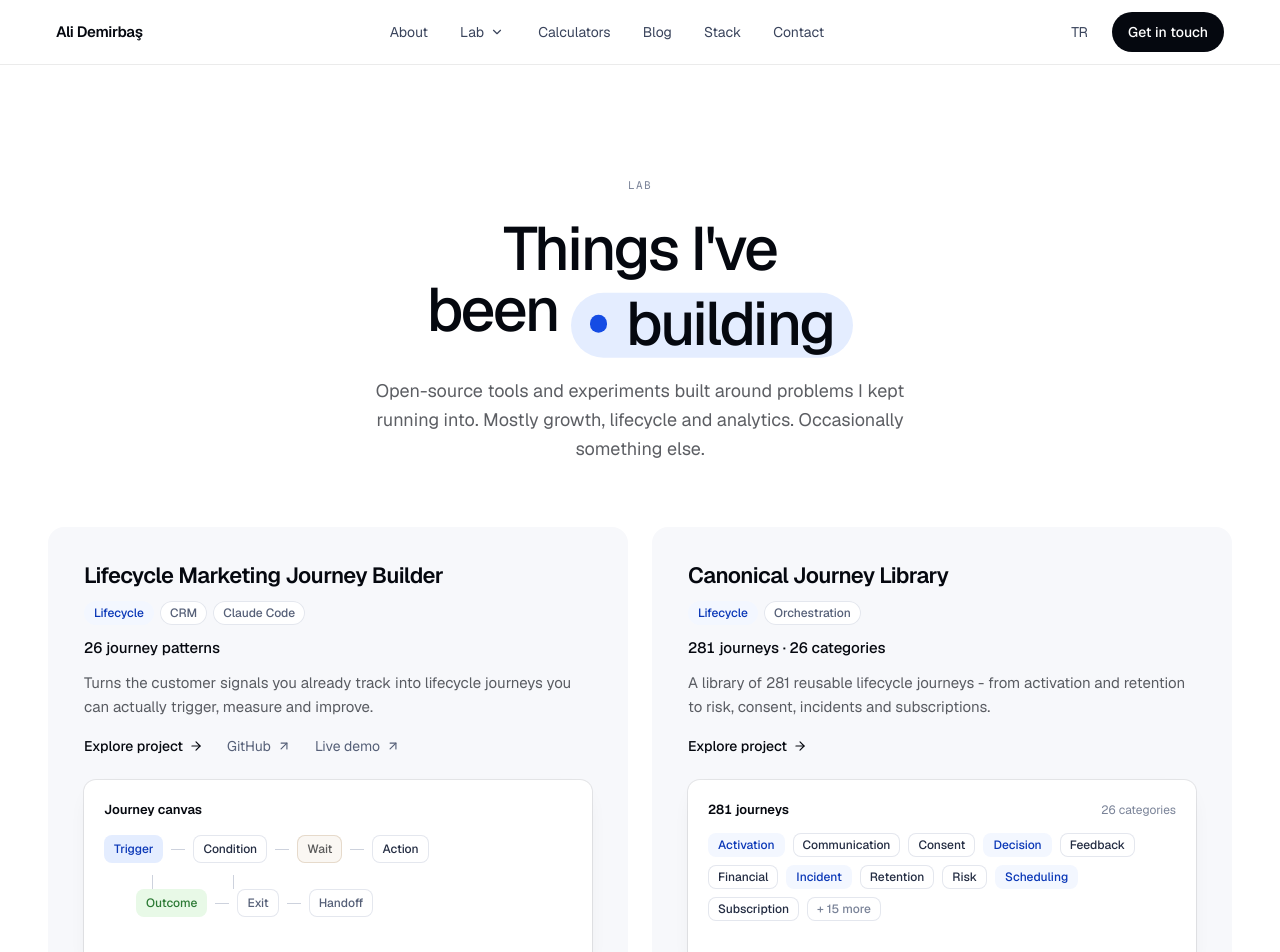
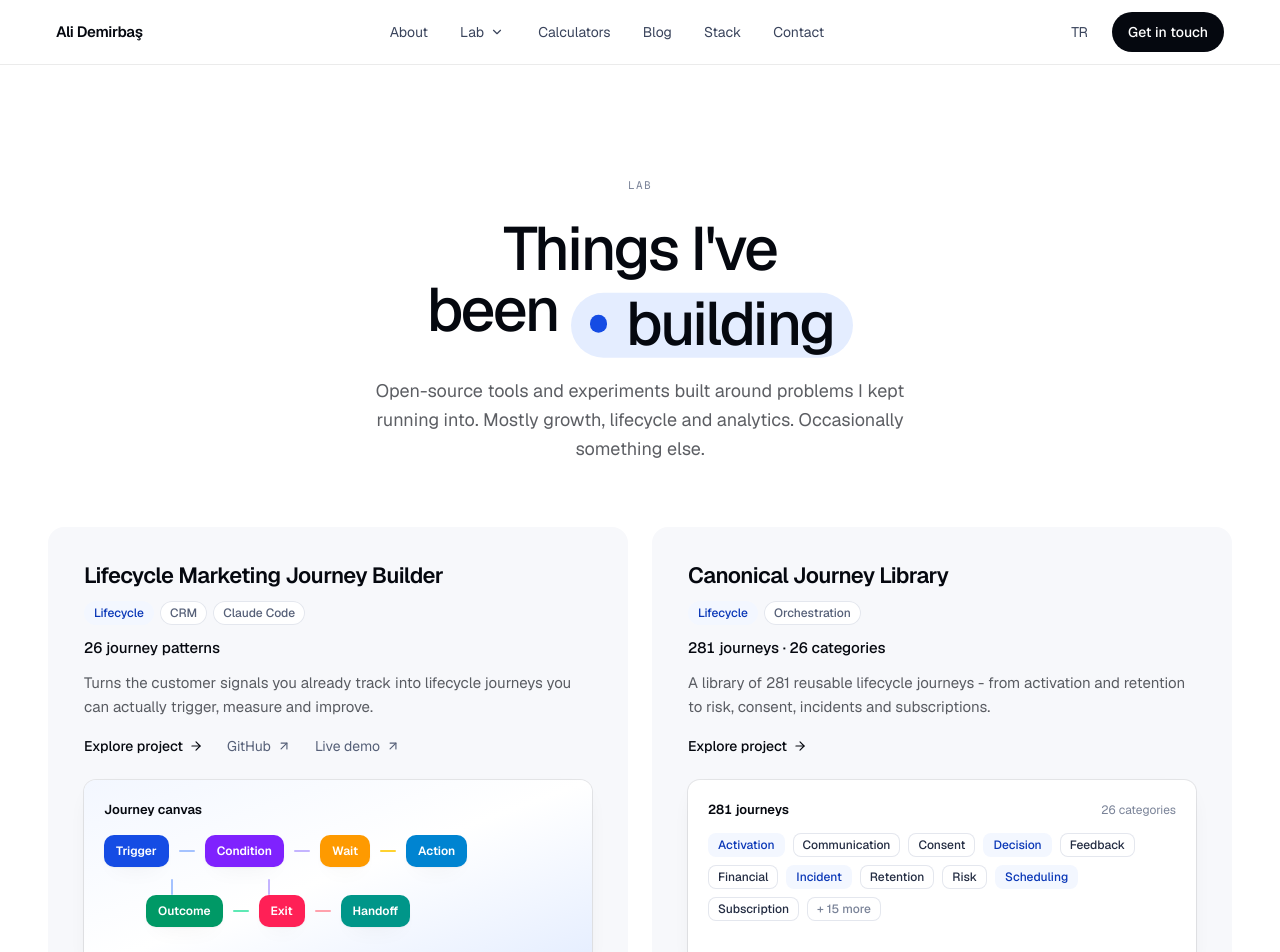
Before and after one commit to hulusi-tunc/alidemirbas-pro, a Next.js app: page /lab in a window 1280 px wide. Shown: the top 952 px of the page. Built offline with nearby package versions, Linux system fonts and the light colour scheme.

Commit message:
Journey canvas preview: filled colour nodes + gradient ground, same real node kinds

```diff
--- a/src/components/ui/LabPreviews.tsx
+++ b/src/components/ui/LabPreviews.tsx
@@ -38,33 +38,38 @@ export function JourneyCanvasPreview({ lang, size = "md" }: { lang: Lang; size?:
       outcome: "Sonuç", exit: "Çıkış", handoff: "Devir",
     },
   }[lang];
+  // Node kind -> a fixed, semantic colour (same seven kinds as before,
+  // just filled instead of outlined) - per explicit site-owner direction
+  // to make this illustration read more like a live flow-builder canvas.
+  // Every label stays one of the library's real seven kinds; only the
+  // colour treatment and the gradient ground changed, nothing invented.
   return (
     <div
       aria-hidden
-      className={`rounded-t-[12px] bg-paper p-5 pb-6 shadow-[0_0_0_1px_rgb(0_0_0/0.08),0_1px_2px_rgb(10_16_32/0.04),0_8px_24px_-12px_rgb(10_16_32/0.12)] transition-transform duration-[var(--duration-base)] ease-[var(--ease-out-smooth)] group-hover:scale-[1.01] ${size === "lg" ? "min-h-[240px]" : "min-h-[190px]"}`}
+      className={`rounded-t-[12px] bg-gradient-to-br from-primary-50 via-paper to-primary-100 p-5 pb-6 shadow-[0_0_0_1px_rgb(0_0_0/0.08),0_1px_2px_rgb(10_16_32/0.04),0_8px_24px_-12px_rgb(10_16_32/0.12)] transition-transform duration-[var(--duration-base)] ease-[var(--ease-out-smooth)] group-hover:scale-[1.01] ${size === "lg" ? "min-h-[240px]" : "min-h-[190px]"}`}
     >
       <p className="text-[13px] font-semibold text-ink-950">{T2.label}</p>
-      <div className="mt-4 flex flex-wrap items-center gap-2">
-        <span className="rounded-md bg-primary-100 px-2.5 py-1.5 text-xs font-medium text-primary-700">{T2.trigger}</span>
-        <span className="h-px w-3.5 bg-ink-200" />
-        <span className="rounded-md bg-paper px-2.5 py-1.5 text-xs font-medium text-ink-700 shadow-[inset_0_0_0_1px_var(--color-line)]">{T2.condition}</span>
-        <span className="h-px w-3.5 bg-ink-200" />
-        <span className="rounded-md bg-sand-50 px-2.5 py-1.5 text-xs font-medium text-neutral-700 shadow-[inset_0_0_0_1px_var(--color-sand-200)]">{T2.wait}</span>
-        <span className="h-px w-3.5 bg-ink-200" />
-        <span className="rounded-md bg-paper px-2.5 py-1.5 text-xs font-medium text-ink-700 shadow-[inset_0_0_0_1px_var(--color-line)]">{T2.action}</span>
+      <div className="mt-4 flex flex-wrap items-center gap-2.5">
+        <span className="rounded-lg bg-primary-600 px-3 py-2 text-xs font-semibold text-white shadow-sm">{T2.trigger}</span>
+        <span className="h-0.5 w-4 rounded-full bg-primary-300" />
+        <span className="rounded-lg bg-violet-600 px-3 py-2 text-xs font-semibold text-white shadow-sm">{T2.condition}</span>
+        <span className="h-0.5 w-4 rounded-full bg-violet-300" />
+        <span className="rounded-lg bg-amber-500 px-3 py-2 text-xs font-semibold text-white shadow-sm">{T2.wait}</span>
+        <span className="h-0.5 w-4 rounded-full bg-amber-300" />
+        <span className="rounded-lg bg-sky-600 px-3 py-2 text-xs font-semibold text-white shadow-sm">{T2.action}</span>
       </div>
       <div className="mt-3 flex items-center gap-2">
-        <span className="w-10" />
-        <span className="h-3.5 w-px bg-ink-200" />
-        <span className="ml-[4.5rem] h-3.5 w-px bg-ink-200" />
+        <span className="w-[3.7rem]" />
+        <span className="h-4 w-0.5 rounded-full bg-primary-300" />
+        <span className="ml-[5.4rem] h-4 w-0.5 rounded-full bg-violet-300" />
       </div>
-      <div className="flex flex-wrap items-center gap-2">
-        <span className="w-6" />
-        <span className="rounded-md bg-[#e8f9e7] px-2.5 py-1.5 text-xs font-medium text-[#2c7a35]">{T2.outcome}</span>
-        <span className="h-px w-3.5 bg-ink-200" />
-        <span className="rounded-md bg-paper px-2.5 py-1.5 text-xs font-medium text-ink-500 shadow-[inset_0_0_0_1px_var(--color-line)]">{T2.exit}</span>
-        <span className="h-px w-3.5 bg-ink-200" />
-        <span className="rounded-md bg-paper px-2.5 py-1.5 text-xs font-medium text-ink-500 shadow-[inset_0_0_0_1px_var(--color-line)]">{T2.handoff}</span>
+      <div className="flex flex-wrap items-center gap-2.5">
+        <span className="w-8" />
+        <span className="rounded-lg bg-emerald-600 px-3 py-2 text-xs font-semibold text-white shadow-sm">{T2.outcome}</span>
+        <span className="h-0.5 w-4 rounded-full bg-emerald-300" />
+        <span className="rounded-lg bg-rose-500 px-3 py-2 text-xs font-semibold text-white shadow-sm">{T2.exit}</span>
+        <span className="h-0.5 w-4 rounded-full bg-rose-300" />
+        <span className="rounded-lg bg-teal-600 px-3 py-2 text-xs font-semibold text-white shadow-sm">{T2.handoff}</span>
       </div>
     </div>
   );
```
